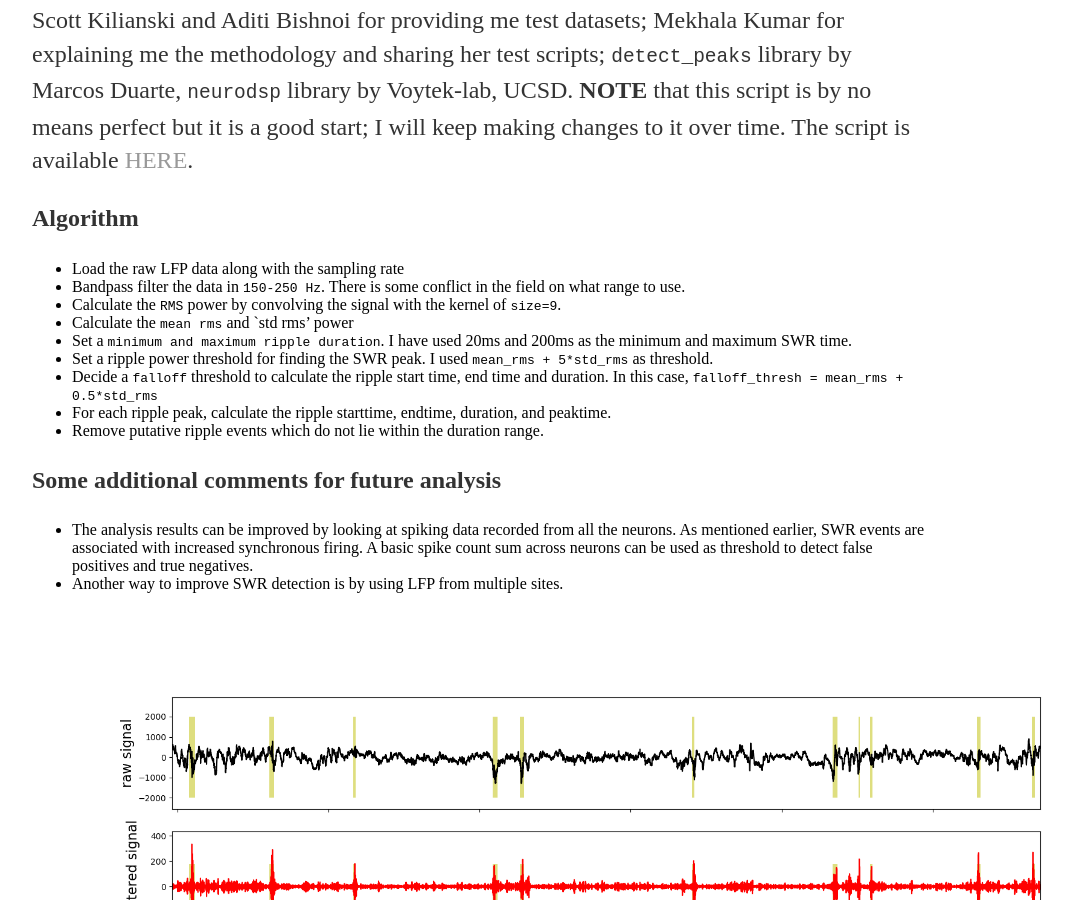
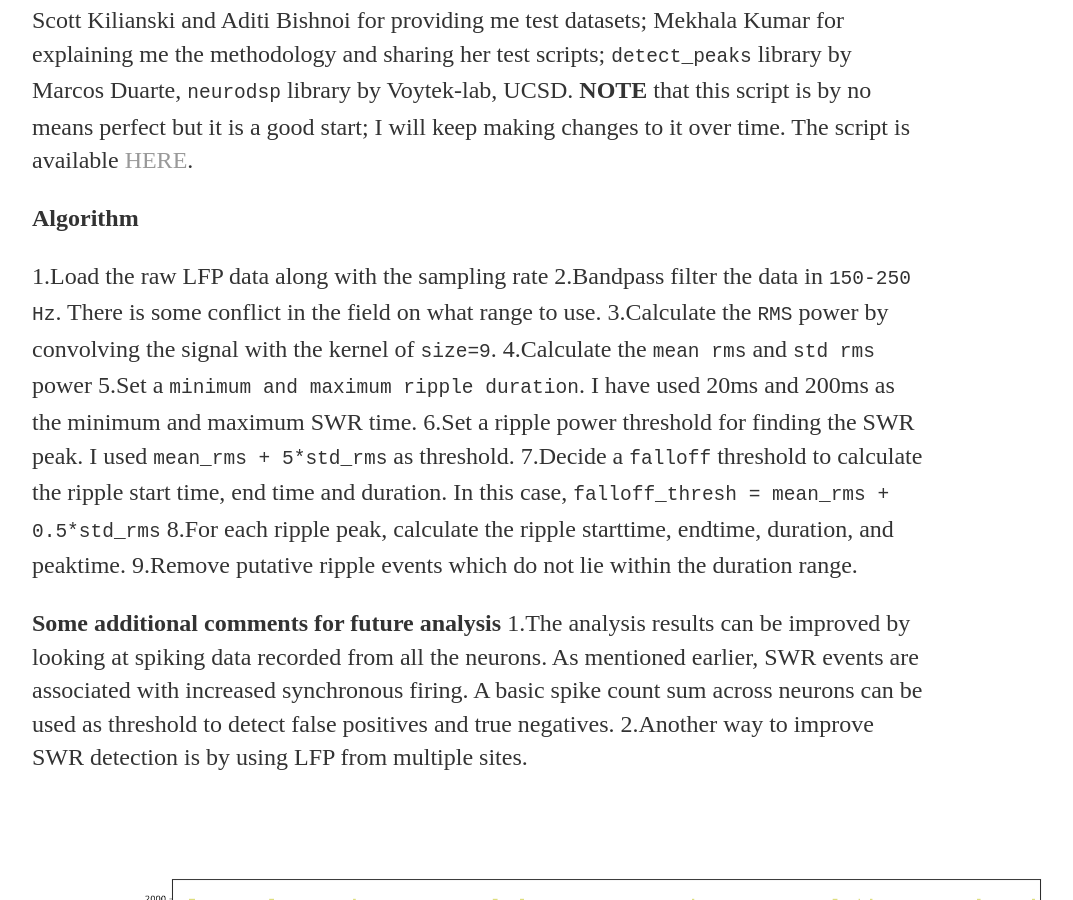
Before and after one commit to rajatsaxena/rajatsaxena.github.io, a Jekyll site: the page built from _posts/2020-03-20-Sharpwave-Ripple-detection.md, in a window 1280 px wide and 900 px high, scrolled down 486 px. Shown: the whole window, without its empty margins (160-1233 px from the left). Built offline with Jekyll 4.4.1, drawn with Linux system fonts in a browser that asks for light colours; our own code applies the rules of GitHub Pages for plain Markdown files; comment, search, counter and statistics services are not loaded.

Commit message:
Update 2020-03-20-Sharpwave-Ripple-detection.md

```diff
--- a/_posts/2020-03-20-Sharpwave-Ripple-detection.md
+++ b/_posts/2020-03-20-Sharpwave-Ripple-detection.md
@@ -10,25 +10,25 @@
 
 **Algorithm**
 
-- Load the raw LFP data along with the sampling rate
-- Bandpass filter the data in `150-250 Hz`. There is some conflict in the field on what range to use.
-- Calculate the `RMS` power by convolving the signal with the kernel of `size=9`.
-- Calculate the `mean rms` and `std rms' power
-- Set a `minimum and maximum ripple duration`. I have used 20ms and 200ms as the minimum and maximum SWR time.
-- Set a ripple power threshold for finding the SWR peak. I used `mean_rms + 5*std_rms` as threshold.
-- Decide a `falloff` threshold to calculate the ripple start time, end time and duration. In this case,
+1.Load the raw LFP data along with the sampling rate
+2.Bandpass filter the data in `150-250 Hz`. There is some conflict in the field on what range to use.
+3.Calculate the `RMS` power by convolving the signal with the kernel of `size=9`.
+4.Calculate the `mean rms` and `std rms` power
+5.Set a `minimum and maximum ripple duration`. I have used 20ms and 200ms as the minimum and maximum SWR time.
+6.Set a ripple power threshold for finding the SWR peak. I used `mean_rms + 5*std_rms` as threshold.
+7.Decide a `falloff` threshold to calculate the ripple start time, end time and duration. In this case,
 `falloff_thresh = mean_rms + 0.5*std_rms`
-- For each ripple peak, calculate the ripple starttime, endtime, duration, and peaktime.
-- Remove putative ripple events which do not lie within the duration range.
+8.For each ripple peak, calculate the ripple starttime, endtime, duration, and peaktime.
+9.Remove putative ripple events which do not lie within the duration range.
 
 **Some additional comments for future analysis**
-- The analysis results can be improved by looking at spiking data recorded from all the neurons. As mentioned earlier,
+1.The analysis results can be improved by looking at spiking data recorded from all the neurons. As mentioned earlier,
 SWR events are associated with increased synchronous firing. A basic spike count sum across neurons can be used as
 threshold to detect false positives and true negatives.
-- Another way to improve SWR detection is by using LFP from multiple sites.
+2.Another way to improve SWR detection is by using LFP from multiple sites.
 
 
-<img src="https://github.com/rajatsaxena/rajatsaxena.github.io/blob/master/images/SWR.png" width="125%" height="125%">
+<img src="https://rajatsaxena.github.io//images//SWR.png" width="125%" height="125%">
 
 One can argue to use different values of parameters (such as filter frequency, kernel window size, ripple power threshold,
 etc.) and I will generally agree since these are the decision that depends on the kind of dataset and current consensus in
```
